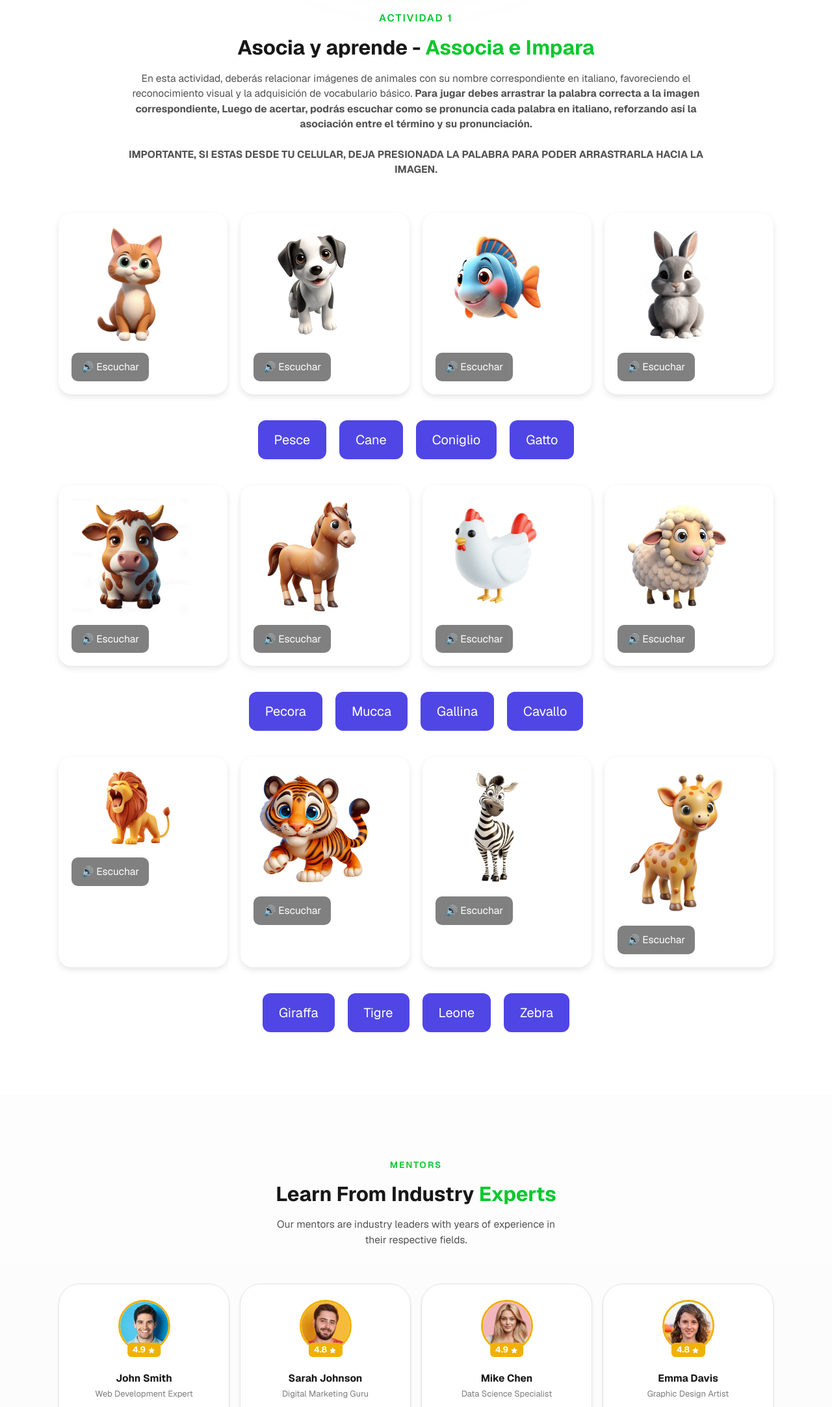
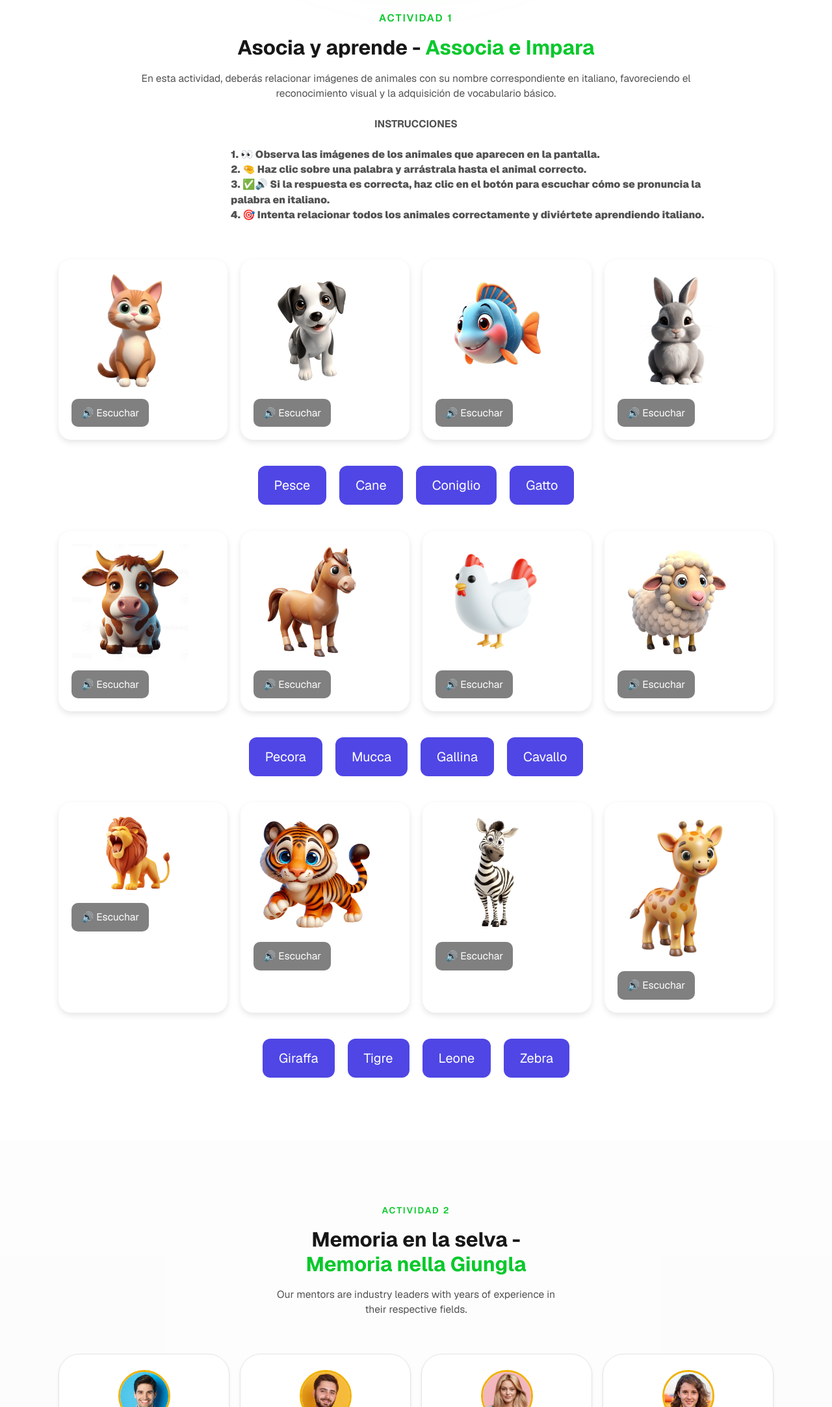
Before and after one commit to Sam-And3s/PequenosPoliglotas, a website built with Vite: page index.html in a window 1280 px wide. Shown: the part 860-3026 px from the top of the page at 65% size. Built offline with nearby package versions, Linux system fonts and the light colour scheme.

Commit message:
Ahora si juego 1 listo

```diff
--- a/index.html
+++ b/index.html
@@ -54,6 +54,10 @@
         grid-template-columns: repeat(2, minmax(0, 1fr));
         gap: 0.75rem;
       }
+
+      .instrucciones {
+        margin-left: -170px;
+      }
       .animal-card {
         display: flex;
         flex-direction: column;
@@ -165,7 +169,13 @@
             <span class="text-primary text-uppercase large fw-semibold" style="letter-spacing: .125rem;">Actividad 1</span>
             <h2 class="fw-bold mt-4 mb-4">Asocia y aprende - <span class="text-primary">Associa e Impara</span></h2>
             <p class="mb-0">
-              En esta actividad, deberás relacionar imágenes de animales con su nombre correspondiente en italiano, favoreciendo el reconocimiento visual y la adquisición de vocabulario básico. <b> Para jugar debes arrastrar la palabra correcta a la imagen correspondiente, Luego de acertar, podrás escuchar como se pronuncia cada palabra en italiano, reforzando así la asociación entre el término y su pronunciación. <br><br> IMPORTANTE, SI ESTAS DESDE TU CELULAR, DEJA PRESIONADA LA PALABRA PARA PODER ARRASTRARLA HACIA LA IMAGEN.</b>
+              En esta actividad, deberás relacionar imágenes de animales con su nombre correspondiente en italiano, favoreciendo el reconocimiento visual y la adquisición de vocabulario básico. <b>
+                <br><br> INSTRUCCIONES </p>
+                <p class="instrucciones mb-0 fw-bold" style="text-align: left; padding-left: 170px;">
+                  <br>1. 👀 Observa las imágenes de los animales que aparecen en la pantalla.
+                  <br>2. 🤏 Haz clic sobre una palabra y arrástrala hasta el animal correcto.
+                  <br>3. ✅🔊 Si la respuesta es correcta, haz clic en el botón para escuchar cómo se pronuncia la palabra en italiano.
+                  <br>4. 🎯 Intenta relacionar todos los animales correctamente y diviértete aprendiendo italiano.</b>
             </p>
           </div>
         </div>
@@ -359,8 +369,8 @@
       <div class="row text-center">
         <div class="col-lg-5 mx-auto">
           <div class="mb-10">
-            <span class="text-primary text-uppercase small fw-semibold" style="letter-spacing: .125rem;">Mentors</span>
-            <h2 class="fw-bold mt-4 mb-4">Learn From Industry<span class="text-primary"> Experts</span></h2>
+            <span class="text-primary text-uppercase small fw-semibold" style="letter-spacing: .125rem;">Actividad 2</span>
+            <h2 class="fw-bold mt-4 mb-4">Memoria en la selva - <span class="text-primary">Memoria nella Giungla</span></h2>
             <p class="mb-0">
               Our mentors are industry leaders with years of experience in their respective fields.
             </p>
```
